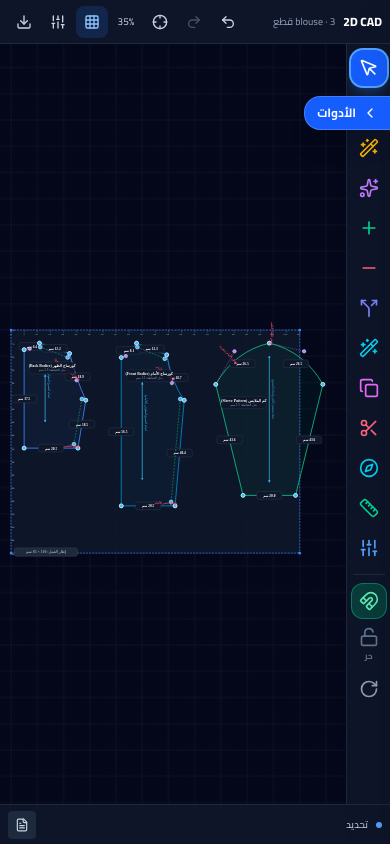
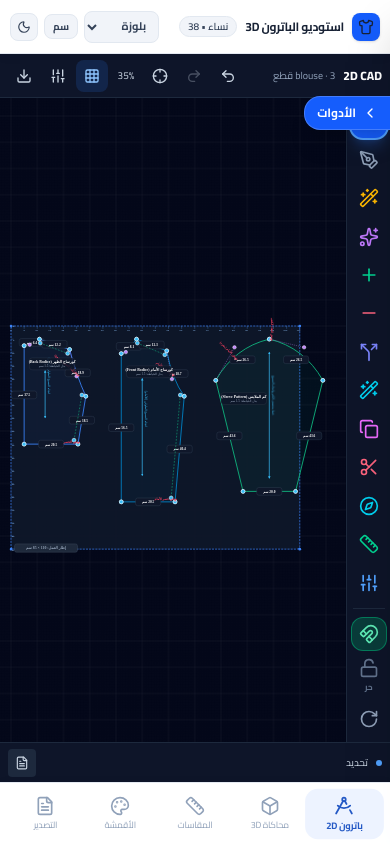
Before and after one commit to loay94an/3d-patrons-., a React (Vite) app: page / in a window 390 px wide. Built offline with nearby package versions, Linux system fonts and the light colour scheme.

Commit message:
Redesign the app with a clean responsive workspace (#9)
* Redesign app shell with persistent navigation

* Add clean responsive application design system

* Prevent overlapping Pages deployments

* Serialize only production Pages deployments

```diff
--- a/src/components/PatternApp.tsx
+++ b/src/components/PatternApp.tsx
@@ -268,11 +268,9 @@ export default function PatternApp() {
     : FABRIC_PRESETS.filter(f => f.category === selectedFabricCategory);
 
   return (
-    <div className="h-screen w-screen overflow-hidden bg-slate-900 text-slate-100 flex flex-col font-['Cairo',sans-serif] select-none" dir="rtl">
+    <div className="app-shell h-screen w-screen overflow-hidden bg-slate-900 text-slate-100 flex flex-col font-['Cairo',sans-serif] select-none" dir="rtl">
 
-{activeTab !== 'cad2d' && (
-      <>
-      {/* 1. COMPACT SLEEK TOP BAR (ارتفاع مدروس ومناسب تماماً للهواتف دون مزاحمة) */}
+{/* 1. COMPACT SLEEK TOP BAR (ارتفاع مدروس ومناسب تماماً للهواتف دون مزاحمة) */}
       <header className="h-12 bg-slate-950 border-b border-slate-800 px-3 flex items-center justify-between shrink-0 z-30">
         <div className="flex items-center gap-2">
           <div className="w-7 h-7 rounded-lg bg-blue-600 flex items-center justify-center text-white shadow">
@@ -327,11 +325,9 @@ export default function PatternApp() {
           </button>
         </div>
       </header>
-      </>
-      )}
 
       {/* 2. MAIN VIEW AREA (واجهات منفصلة بالكامل - كل واجهة تملأ الشاشة بنسبة 100%) */}
-      <main className={activeTab === 'cad2d' ? "flex-1 w-full h-full min-h-0 relative overflow-hidden bg-slate-950" : "flex-1 w-full h-[calc(100vh-104px)] relative overflow-hidden bg-slate-950"}>
+      <main className="flex-1 w-full min-h-0 relative overflow-hidden bg-slate-950">
 
         {/* VIEW 1: FULLSCREEN 2D PATTERN CAD (مربع الرسم ثنائي الأبعاد كاملاً) */}
         {activeTab === 'cad2d' && (
@@ -728,9 +724,7 @@ export default function PatternApp() {
         )}
       </main>
 
-{activeTab !== 'cad2d' && (
-      <>
-      {/* 3. MODERN MOBILE APP BOTTOM NAVIGATION BAR (شريط تنقل سفلي واضح وبسيط ومريح للإبهام) */}
+{/* 3. MODERN MOBILE APP BOTTOM NAVIGATION BAR (شريط تنقل سفلي واضح وبسيط ومريح للإبهام) */}
       <nav className="h-14 bg-slate-950 border-t border-slate-800/90 px-2 flex items-center justify-around shrink-0 z-30">
         {[
           { id: 'cad2d', label: 'باترون 2D', icon: <DraftingCompass className="w-5 h-5" /> },
@@ -757,8 +751,6 @@ export default function PatternApp() {
           );
         })}
       </nav>
-      </>
-      )}
 
       {/* PDF Export Modal */}
       <PdfExportModal
--- a/src/index.css
+++ b/src/index.css
@@ -20,3 +20,75 @@ select option {
   background-color: #ffffff;
   color: #0f172a;
 }
+
+
+/* Clean, consistent application shell */
+.app-shell {
+  background: #f5f7fb !important;
+  color: #182235 !important;
+  font-family: "Cairo", system-ui, sans-serif;
+}
+.app-shell > header,
+.app-shell > nav {
+  background: rgba(255,255,255,.96) !important;
+  color: #182235 !important;
+  border-color: #e4e9f1 !important;
+  box-shadow: 0 2px 12px rgba(20,35,60,.045);
+}
+.app-shell > header {
+  min-height: 58px;
+  padding-inline: clamp(12px, 2.4vw, 28px);
+}
+.app-shell > header .text-white,
+.app-shell > nav .text-white { color: #182235 !important; }
+.app-shell > header .bg-slate-800,
+.app-shell > header .bg-slate-900 {
+  background: #f1f4f9 !important;
+  color: #344258 !important;
+  border-color: #e2e8f0 !important;
+}
+.app-shell > header .border-slate-800,
+.app-shell > nav .border-slate-800,
+.app-shell > nav .border-slate-800\/90 { border-color: #e5eaf2 !important; }
+.app-shell > nav {
+  min-height: 66px;
+  padding: 6px max(8px, env(safe-area-inset-right)) calc(6px + env(safe-area-inset-bottom)) max(8px, env(safe-area-inset-left));
+}
+.app-shell > nav button {
+  min-height: 48px;
+  border-radius: 12px;
+  transition: background .18s ease, color .18s ease;
+}
+.app-shell > nav button:hover { background: #f1f5fb; }
+.app-shell > nav button.text-blue-400 { background: #edf3ff; color: #2459c5 !important; }
+.app-shell > main {
+  background: #f5f7fb !important;
+}
+.app-shell > main > div[class*="max-w-"] {
+  color: #243148;
+  padding: clamp(16px, 3vw, 30px);
+  scrollbar-width: thin;
+  scrollbar-color: #cbd5e1 transparent;
+}
+.app-shell > main > div[class*="max-w-"] h2,
+.app-shell > main > div[class*="max-w-"] h3,
+.app-shell > main > div[class*="max-w-"] .text-white { color: #182235 !important; }
+.app-shell > main > div[class*="max-w-"] .text-slate-300 { color: #45546b !important; }
+.app-shell > main > div[class*="max-w-"] .text-slate-400 { color: #718096 !important; }
+.app-shell > main > div[class*="max-w-"] .bg-slate-900,
+.app-shell > main > div[class*="max-w-"] .bg-slate-950 {
+  background: #fff !important;
+}
+.app-shell > main > div[class*="max-w-"] .border-slate-800,
+.app-shell > main > div[class*="max-w-"] .border-slate-700 {
+  border-color: #e4e9f1 !important;
+}
+.app-shell > main > div[class*="max-w-"] input[type="range"] { accent-color: #3868d8; }
+.app-shell button, .app-shell select, .app-shell input { font-family: inherit; }
+@media (max-width: 640px) {
+  .app-shell > header { min-height: 54px; padding-inline: 10px; }
+  .app-shell > header select { max-width: 112px; }
+  .app-shell > nav { min-height: 62px; }
+  .app-shell > nav button { min-width: 0; }
+  .app-shell > nav button span { font-size: 9px; }
+}
```
